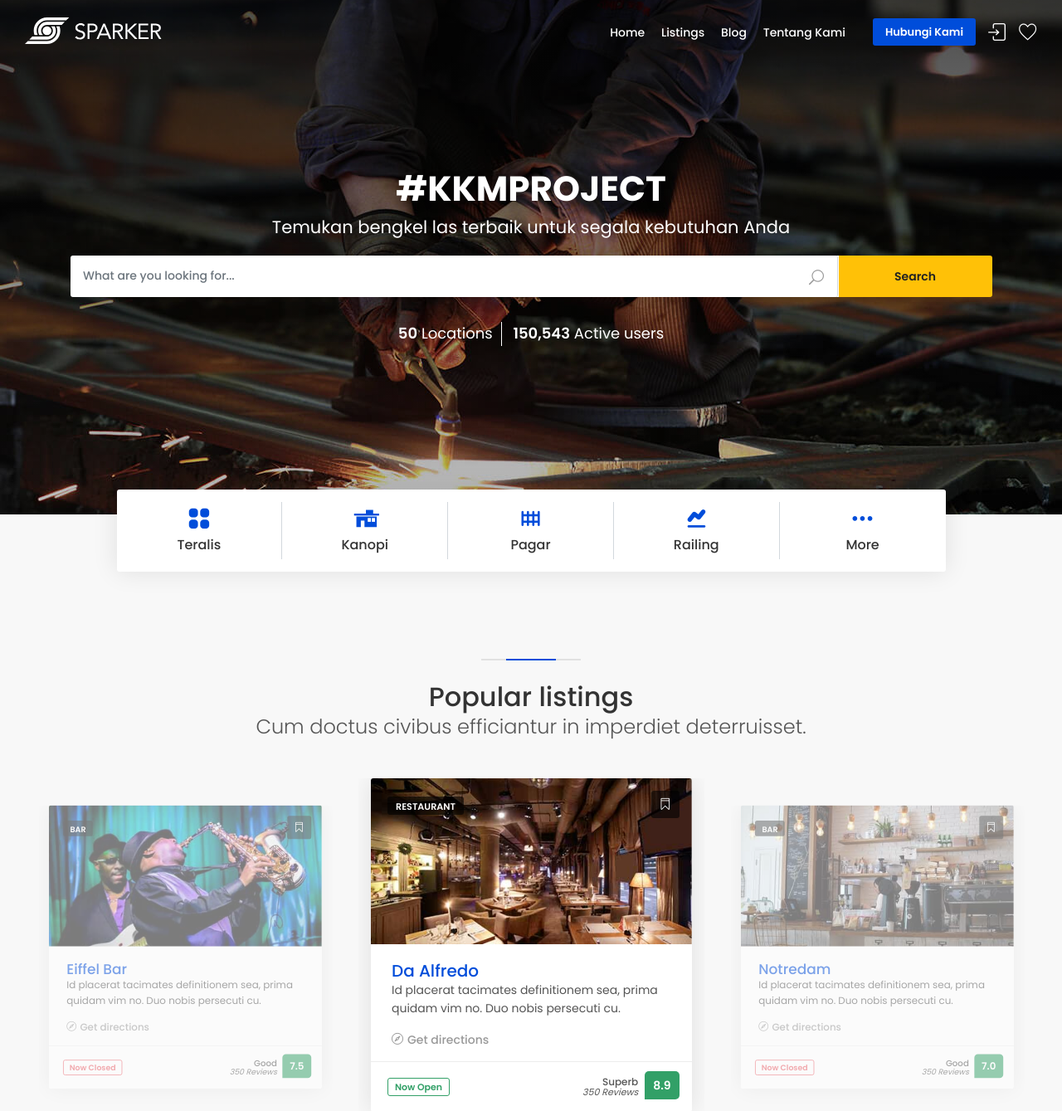
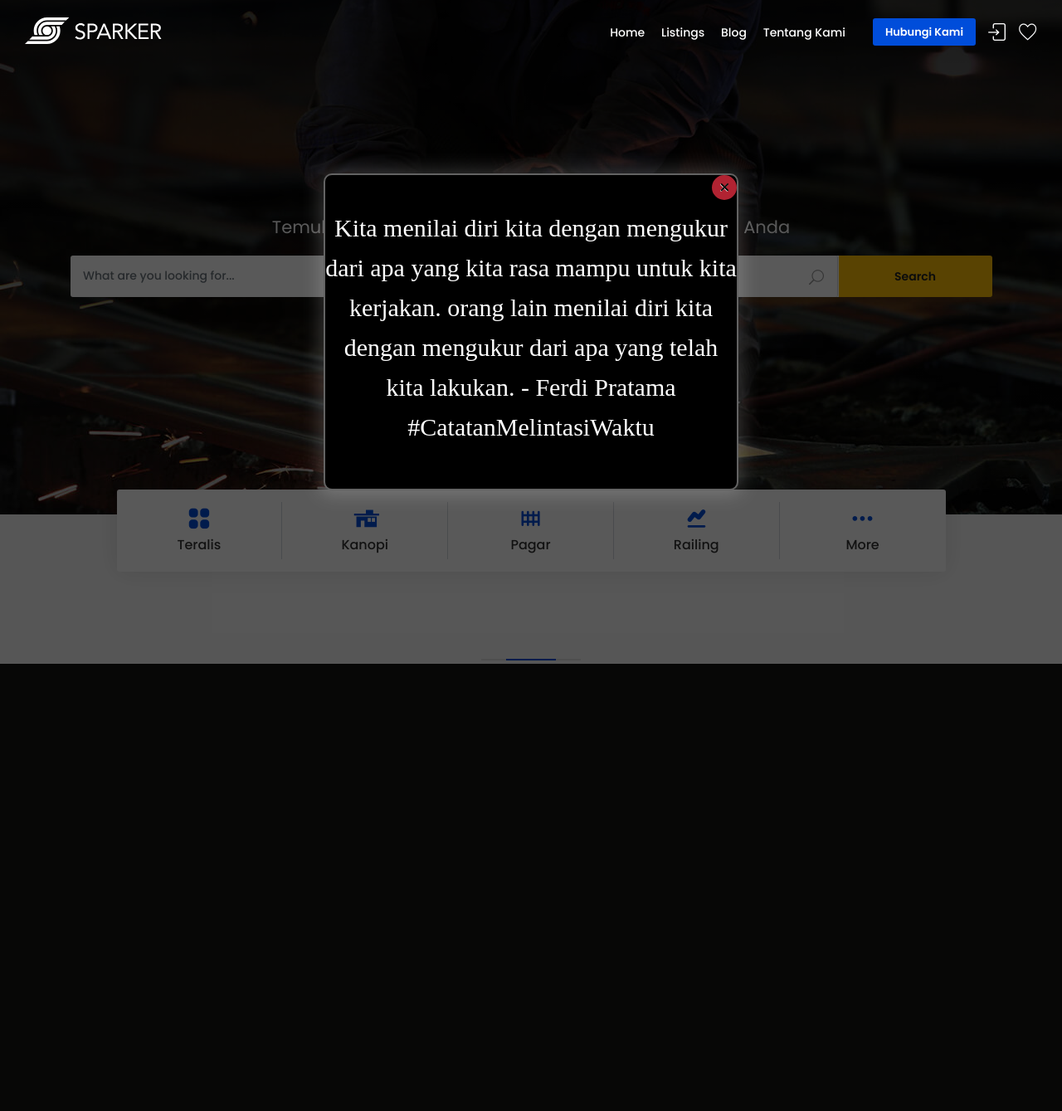
Before and after one commit to verdipratama/KKMproject, a PHP site: page / in a window 1280 px wide. Shown: the top 1339 px of the page at 83% size. After the commit the page ends 800 px from the top, so only its background shows below. Run offline with PHP 8.4, Linux system fonts and the light colour scheme.

Commit message:
Ini kata-kata buat orang yang melihat covernya saja!

```diff
--- a/css/custom.css
+++ b/css/custom.css
@@ -1,3 +1,258 @@
 /*============================================================================================*/
 /* Your custom styles below */
 /*============================================================================================*/
+#indexPopup {
+    position: fixed;
+    background: rgba(0, 0, 0, 0.85);
+    top: 0;
+    left: 0;
+    width: 100%;
+    height: 100%;
+    z-index: 911;
+    display: flex;
+    justify-content: center;
+    align-items: center;
+    opacity: 0;
+    transition: all .3s ease
+}
+
+#indexPopup .title {
+    margin-bottom: 0px;
+    font-size: 14px;
+    text-align: center;
+    opacity: 0.7
+}
+
+#indexPopup .title img {
+    width: 240px;
+    vertical-align: middle;
+    display: block;
+    margin: auto;
+    transform: scale(1.1)
+}
+
+#indexPopup .caption {
+    margin-bottom: 20px;
+    font-size: 11px;
+    font-family: "GothamMed";
+    opacity: 0.65
+}
+
+#indexPopup .close {
+    position: absolute;
+    top: 0;
+    height: 30px;
+    width: 30px;
+    text-align: center;
+    background: #b12332;
+    right: 0;
+    line-height: 30px;
+    border-radius: 50%;
+    font-size: 26px;
+    cursor: pointer;
+    transform: rotateZ(45deg)
+}
+
+#indexPopup .content-box {
+    position: relative;
+    width: 40vw;
+    max-width: 500px;
+    background: #000;
+    padding: 40px 0px 80px;
+    color: white;
+    font-family: "GothamBold";
+    text-align: center;
+    font-size: 30px;
+    padding-bottom: 20px;
+    border: 2px solid rgba(238, 238, 238, 0);
+    border-radius: 10px;
+    box-shadow: 0px 0px 20px 6px rgba(255, 255, 255, 0.17)
+}
+
+#indexPopup .content-box .featured-game {
+    width: 37vw;
+    max-width: 470px;
+    padding: 5px;
+    border: 1px solid rgba(255, 255, 255, 0.2);
+    margin: 0 auto 40px;
+    position: relative;
+    height: 106px;
+    overflow: hidden;
+    border-radius: 10px;
+    transition: all .3s ease;
+    opacity: 0.9
+}
+
+#indexPopup .content-box .featured-game img {
+    width: 700px;
+    display: block;
+    position: absolute;
+    top: 50%;
+    left: 50%;
+    transform: translate(-50%, -50%)
+}
+
+#indexPopup .content-box .featured-game .popup-btn {
+    background: #b12332;
+    color: white;
+    display: block;
+    z-index: 55;
+    position: absolute;
+    font-size: 12px;
+    padding: 10px;
+    border-radius: 5px;
+    top: 70%;
+    transform: translateY(-50%);
+    right: -200px;
+    transition: all .3s ease 0s !important
+}
+
+#indexPopup .content-box:hover .featured-game {
+    opacity: 0.5
+}
+
+#indexPopup .content-box:hover .featured-game:hover {
+    opacity: 1
+}
+
+#indexPopup .content-box:hover .featured-game:hover .popup-btn {
+    right: 20px
+}
+
+#indexPopup .content-box:hover .featured-game:hover .popup-btn:hover {
+    opacity: 1
+}
+
+#indexPopup * {
+    opacity: 0 !important;
+    position: relative;
+    top: 20px
+}
+
+#indexPopup.show {
+    opacity: 1
+}
+
+#indexPopup.show * {
+    top: 0;
+    opacity: 1 !important
+}
+
+#indexPopup {
+    display: none;
+    position: fixed;
+    background: rgba(0, 0, 0, 0.65);
+    top: 0;
+    left: 0;
+    width: 100%;
+    height: 100%;
+    z-index: 25455555911;
+    display: flex;
+    justify-content: center;
+    align-items: center
+}
+
+#indexPopup .title {
+    margin-bottom: 0px;
+    font-size: 14px;
+    text-align: center;
+    opacity: 0.7
+}
+
+#indexPopup .title img {
+    width: 240px;
+    vertical-align: middle;
+    display: block;
+    margin: auto;
+    transform: scale(1.2)
+}
+
+#indexPopup .caption {
+    margin-bottom: 20px;
+    font-size: 11px;
+    font-family: "GothamMed";
+    opacity: 0.65
+}
+
+#indexPopup .close {
+    position: absolute;
+    top: 0;
+    height: 30px;
+    width: 30px;
+    text-align: center;
+    background: #b12332;
+    right: 0;
+    line-height: 30px;
+    border-radius: 50%;
+    font-size: 26px;
+    cursor: pointer;
+    transform: rotateZ(45deg)
+}
+
+#indexPopup .content-box {
+    position: relative;
+    width: 95%;
+    background: #000;
+    padding: 40px 0px 80px;
+    color: white;
+    font-family: "GothamBold";
+    text-align: center;
+    font-size: 30px;
+    padding-bottom: 20px;
+    border: 2px solid rgba(255, 255, 255, 0.39);
+    border-radius: 10px;
+    box-shadow: 0px 0px 20px 6px rgba(255, 255, 255, 0.17)
+}
+
+#indexPopup .content-box .featured-game {
+    width: 85%;
+    padding: 5px;
+    border: 1px solid rgba(255, 255, 255, 0.2);
+    margin: 0 auto 40px;
+    position: relative;
+    height: 23vw;
+    overflow: hidden;
+    border-radius: 10px;
+    transition: all .3s ease;
+    opacity: 0.9
+}
+
+#indexPopup .content-box .featured-game img {
+    width: 140vw;
+    display: block;
+    position: absolute;
+    top: 50%;
+    left: 50%;
+    transform: translate(-50%, -50%)
+}
+
+#indexPopup .content-box .featured-game .popup-btn {
+    background: #b12332;
+    color: white;
+    display: block;
+    z-index: 55;
+    position: absolute;
+    font-size: 12px;
+    padding: 10px;
+    border-radius: 5px;
+    top: 70%;
+    transform: translateY(-50%);
+    right: -200px;
+    transition: all .3s ease
+}
+
+#indexPopup .content-box:hover .featured-game {
+    opacity: 0.5
+}
+
+#indexPopup .content-box:hover .featured-game:hover {
+    opacity: 1
+}
+
+#indexPopup .content-box:hover .featured-game:hover .popup-btn {
+    right: 20px
+}
+
+#indexPopup .content-box:hover .featured-game:hover .popup-btn:hover {
+    opacity: 1
+}
--- a/index.html
+++ b/index.html
@@ -19,6 +19,7 @@
         <link href="css/bootstrap.min.css" rel="stylesheet">
         <link href="css/style.css" rel="stylesheet">
         <link href="css/vendors.css" rel="stylesheet">
+        <link href="css/custom.css" rel="stylesheet">
     </head>
     <body>
         <div id="page">
@@ -378,6 +379,12 @@
                     <p class="btn_home_align"><a href="blog.html" class="btn_1 rounded">View all news</a></p>
                 </div>
                 <!-- /container -->
+            <div id="indexPopup" class="show">
+                    <div class="content-box">
+                        <p>Kita menilai diri kita dengan mengukur dari apa yang kita rasa mampu untuk kita kerjakan. orang lain menilai diri kita dengan mengukur dari apa yang telah kita lakukan. - Ferdi Pratama #CatatanMelintasiWaktu</p>
+                        <div class="close" id="indexPopupClose" style="transition: all 0.3s ease 0.2s;">+</div>
+                    </div>
+                </div>
             </main>
             <!-- /main -->
             <footer>
@@ -559,6 +566,7 @@
         <!-- COMMON SCRIPTS -->
         <script src="js/common_scripts.js"></script>
         <script src="js/functions.js"></script>
+        <script src="js/custom.js"></script>
         <script src="assets/validate.js"></script>
     </body>
 </html>
--- /dev/null
+++ b/js/custom.js
@@ -0,0 +1,12 @@
+function popupHide(){
+    $('#indexPopup').hide();
+
+}
+
+$('#indexPopupClose').on('click', function(){
+    popupHide();
+});
+
+$('#indexPopup').on('click', function(){
+    // popupHide();
+});
```
